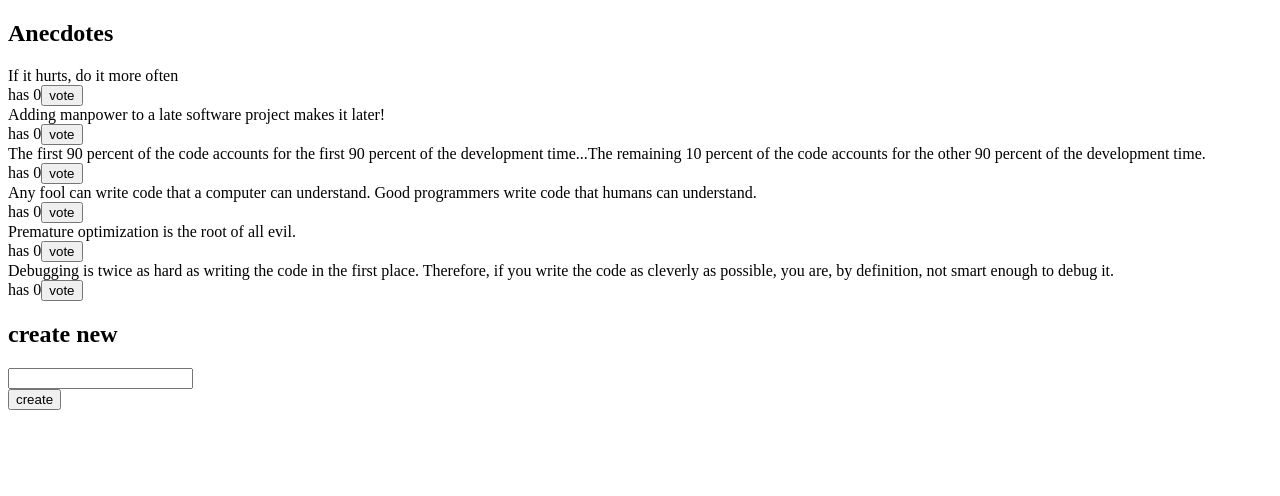
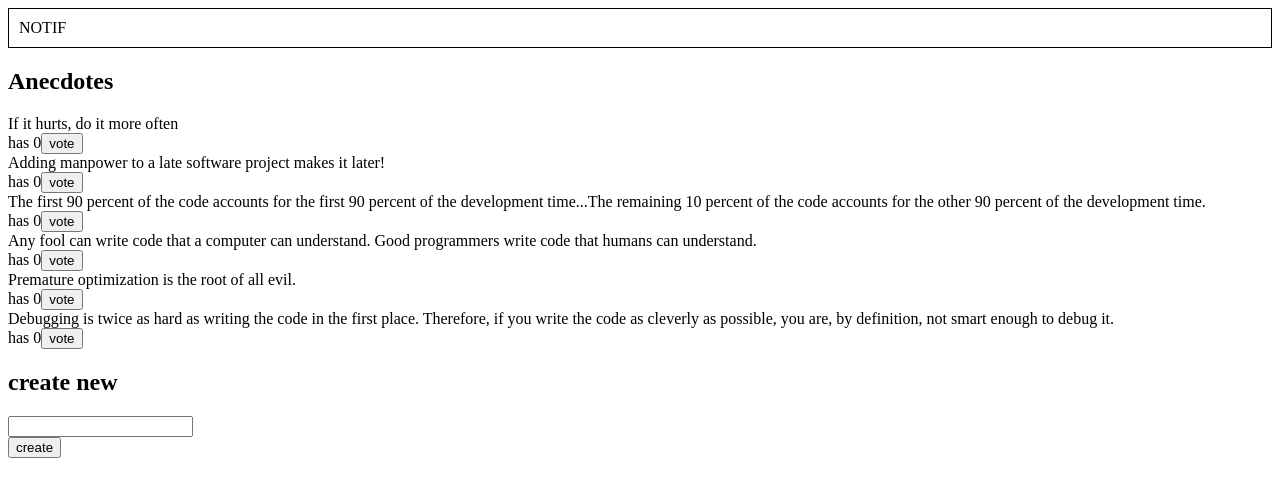
Before and after one commit to Jacob-Co/fullstackopen-part6-co, a React (Create React App) app in the folder redux-anecdotes/: page / in a window 1280 px wide. Shown: the top 496 px of the page. Built offline with nearby package versions, Linux system fonts and the light colour scheme.

Commit message:
Initialized notification store

```diff
--- a/redux-anecdotes/src/components/AnecdoteList.js
+++ b/redux-anecdotes/src/components/AnecdoteList.js
@@ -15,7 +15,7 @@ const Anecdote = ({content, votes, handleClick}) => (
 );
 
 const AnecdoteList = () => {
-  const anecdotes = useSelector(state => state);
+  const anecdotes = useSelector(state => state.anecdotes);
   const dispatch = useDispatch();
 
   return (
--- a/redux-anecdotes/src/components/App.js
+++ b/redux-anecdotes/src/components/App.js
@@ -2,10 +2,11 @@ import React from 'react'
 
 import AnecdoteForm from './AnecdoteForm';
 import AnecdoteList from './AnecdoteList';
-
+import Notification from './Notification';
 
 const App = () => (
   <div>
+    <Notification />
     <h2>Anecdotes</h2>
     <AnecdoteList />
     <h2>create new</h2>
--- a/redux-anecdotes/src/components/Notification.js
+++ b/redux-anecdotes/src/components/Notification.js
@@ -1,4 +1,5 @@
 import React from 'react'
+import { useSelector } from 'react-redux';
 
 const Notification = () => {
   const style = {
@@ -6,11 +7,14 @@ const Notification = () => {
     padding: 10,
     borderWidth: 1
   }
+
+  const notification = useSelector(state => state.notification);
+
   return (
     <div style={style}>
-      render here notification...
+      {notification}
     </div>
   )
 }
 
-export default Notification
+export default Notification;
--- /dev/null
+++ b/redux-anecdotes/src/reducers/notificationReducer.js
@@ -0,0 +1,5 @@
+const notificationReducer = (state = 'NOTIF', action) => {
+  return state;
+};
+
+export default notificationReducer;
--- a/redux-anecdotes/src/store.js
+++ b/redux-anecdotes/src/store.js
@@ -1,8 +1,14 @@
-import { createStore } from 'redux';
+import { createStore, combineReducers } from 'redux';
 import { composeWithDevTools } from 'redux-devtools-extension';
 
 import anecdoteReducer from './reducers/anecdoteReducer';
+import notificationReducer from './reducers/notificationReducer';
 
-const store = createStore(anecdoteReducer, composeWithDevTools())
+const reducer = combineReducers({
+  anecdotes: anecdoteReducer,
+  notification: notificationReducer
+});
+
+const store = createStore(reducer, composeWithDevTools())
 
 export default store;
```
